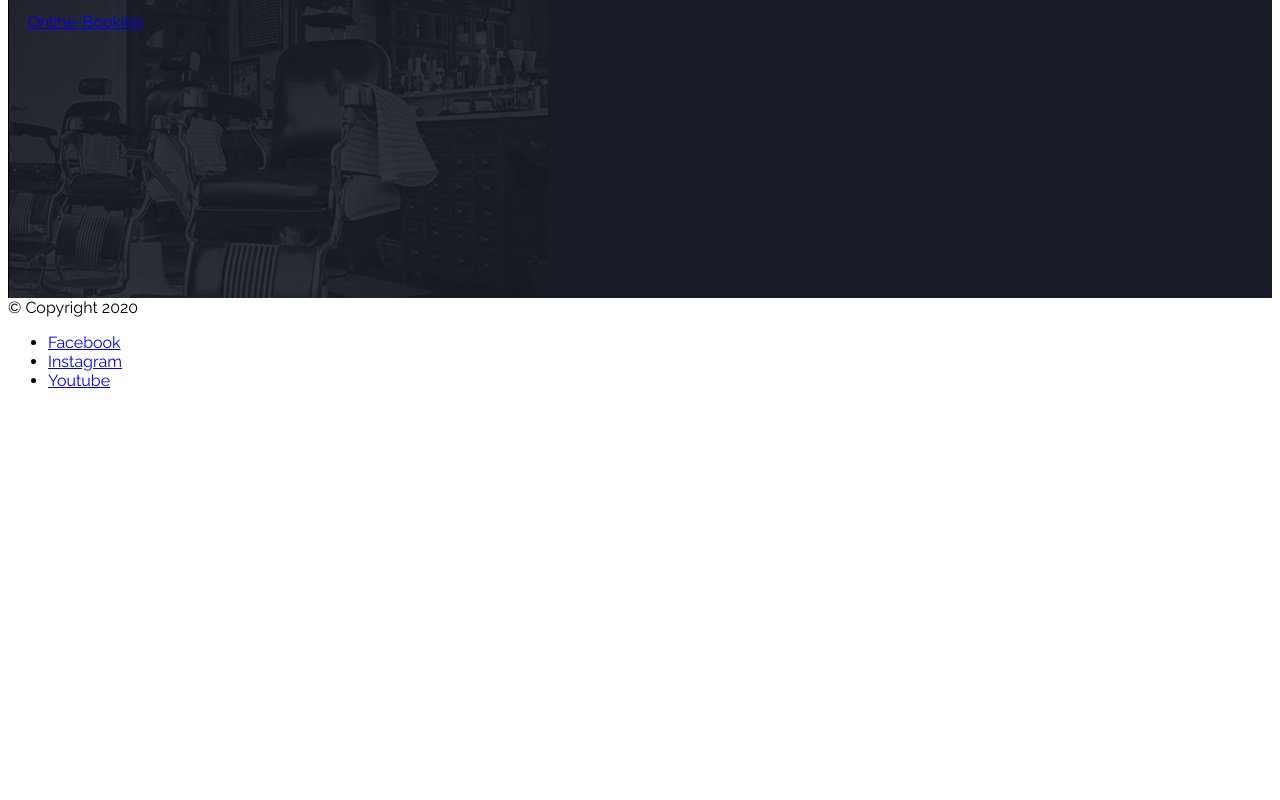
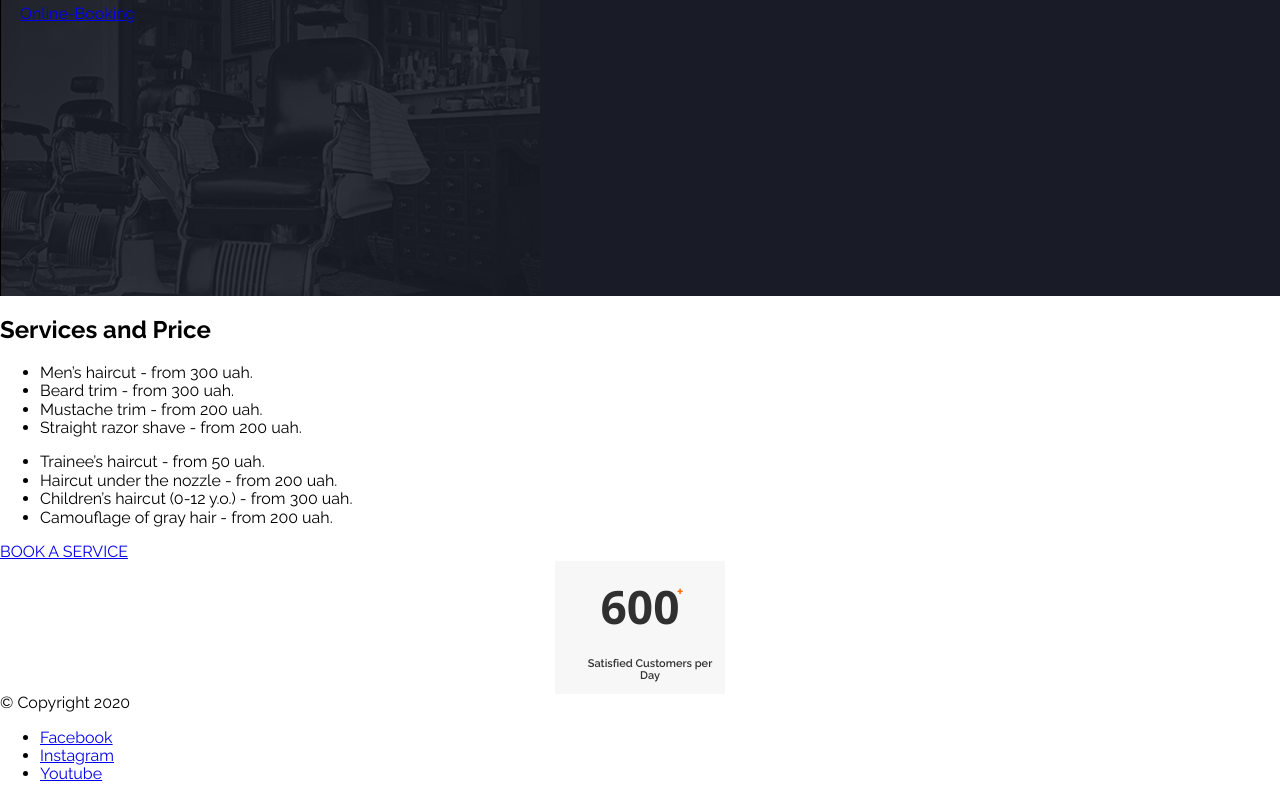
Before and after one commit to umutkorkmaz-goit/goit-barbershop, a plain HTML site: page index.html in a window 1280 px wide. Shown: the part 1803-2603 px from the top of the page. Before the commit the page ends 2209 px from the top, so only its background shows below. Drawn offline with nearby package versions, Linux system fonts and the light colour scheme; a web font is replaced by a local one.

Commit message:
add new sections

```diff
--- a/index.html
+++ b/index.html
@@ -9,11 +9,18 @@
             href="https://fonts.googleapis.com/css2?family=Raleway:ital,wght@0,100..900;1,100..900&display=swap"
             rel="stylesheet"
         />
+        <link
+            href="https://fonts.googleapis.com/css2?family=Atkinson+Hyperlegible+Next:ital,wght@0,200..800;1,200..800&family=Open+Sans:ital,wght@0,300..800;1,300..800&display=swap"
+            rel="stylesheet"
+        />
+        <link
+            rel="stylesheet"
+            href="https://necolas.github.io/normalize.css/8.0.1/normalize.css"
+        />
         <link rel="stylesheet" href="styles.css" />
     </head>
     <body>
         <header id="link" class="baslik">
-            <!-- margin, padding, border -->
             <a href="#" title="Anasayfa">
                 <img src="images/logo.png" alt="Logo" />
             </a>
@@ -26,10 +33,10 @@
                         <a href="#services-and-prices"> Services and Price </a>
                     </li>
                     <li>
-                        <a href="#services-and-prices"> Barbers </a>
+                        <a href="#barbers"> Barbers </a>
                     </li>
                     <li>
-                        <a href="#services-and-prices"> Contacts </a>
+                        <a href="#contacts"> Contacts </a>
                     </li>
                 </ul>
                 <div>
@@ -78,6 +85,45 @@
                     <a href="#">Online-Booking</a>
                 </article>
             </section>
+            <section id="services-and-price">
+                <h2>Services and Price</h2>
+                <div class="price-list">
+                    <div class="column">
+                        <ul>
+                            <li>Men’s haircut - from 300 uah.</li>
+                            <li>Beard trim - from 300 uah.</li>
+                            <li>Mustache trim - from 200 uah.</li>
+                            <li>Straight razor shave - from 200 uah.</li>
+                        </ul>
+                    </div>
+                    <div class="column">
+                        <ul>
+                            <li>Trainee’s haircut - from 50 uah.</li>
+                            <li>Haircut under the nozzle - from 200 uah.</li>
+                            <li>
+                                Children’s haircut (0-12 y.o.) - from 300 uah.
+                            </li>
+                            <li>Camouflage of gray hair - from 200 uah.</li>
+                        </ul>
+                    </div>
+                </div>
+                <a href="https://google.com" class="book-a-service"
+                    >BOOK A SERVICE</a
+                >
+            </section>
+            <section>
+                <div class="numbers">
+                    <div class="box">
+                        <br />
+                        <b class="number">600</b>
+                        <div class="plus-sign">+</div>
+                        <br />
+                        <br />
+                        <div>Satisfied Customers per Day</div>
+                    </div>
+                </div>
+                <div class="old-school"></div>
+            </section>
         </main>
         <footer>
             <span>© Copyright 2020</span>
--- a/styles.css
+++ b/styles.css
@@ -1,5 +1,9 @@
 * {
     font-family: "Raleway", "Courier New", Courier, monospace;
+}
+
+h1 {
+    color: white;
 }
 
 nav {
@@ -42,3 +46,40 @@ nav ul li a:hover {
     color: white;
     padding: 20px;
 }
+
+.numbers > .box {
+    background-color: #f7f7f7;
+    width: 170px;
+    height: 133px;
+    margin: 0 auto;
+    text-align: center;
+}
+
+.numbers > .box > b.number {
+    color: #303030;
+    font-weight: bold;
+    letter-spacing: 5%;
+    font-family: "Open Sans";
+    font-size: 46px;
+}
+
+.numbers > .box > div {
+    color: #303030;
+    font-weight: 600;
+    font-size: 11px;
+    margin: 30px;
+    margin: 0 auto;
+    margin: 0 10px 20px 30px;
+
+    margin-left: 30px;
+    margin-right: 10px;
+    margin-top: 0;
+    margin-bottom: 20px;
+}
+
+.numbers > .box > div.plus-sign {
+    font-size: 16px;
+    color: #ff6c00;
+    margin-top: -50px;
+    margin-right: -50px;
+}
```
Also changed, not shown: images/barbers/Rectangle 25.png (added), images/barbers/Rectangle 26.png (added), images/barbers/Rectangle 27.png (added), images/barbers/Rectangle 28.png (added), images/barbers/img1.png (added), images/barbers/img2.png (added), images/barbers/img3.png (added), images/services.png (added).
